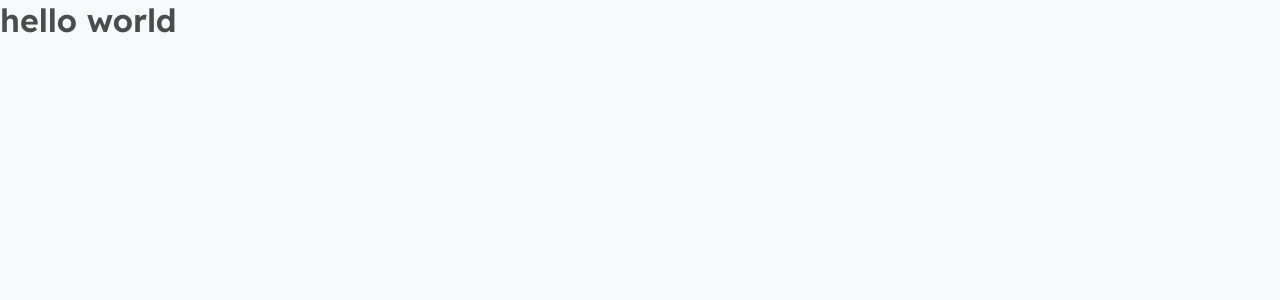
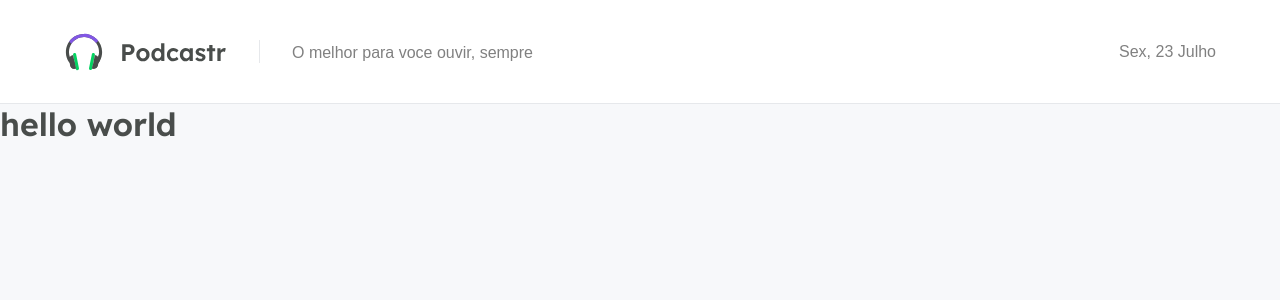
Before and after one commit to MatheusF99/NLW-5_Podcastr, a Next.js app: page / in a window 1280 px wide. Shown: the top 300 px of the page. Built offline with nearby package versions, Linux system fonts and the light colour scheme.

Commit message:
criando component player

```diff
--- a/package.json
+++ b/package.json
@@ -9,9 +9,11 @@
     "lint": "next lint"
   },
   "dependencies": {
+    "date-fns": "^2.23.0",
     "next": "11.0.1",
     "react": "17.0.2",
     "react-dom": "17.0.2",
+    "react-icons": "^4.2.0",
     "sass": "^1.35.2"
   },
   "devDependencies": {
--- a/src/components/Header/Header.module.scss
+++ b/src/components/Header/Header.module.scss
@@ -0,0 +1,22 @@
+.headerContainer{
+  background: var(--white);
+  height: 6.5rem;
+
+  display: flex;
+  align-items: center;
+
+  padding: 2rem 4rem;
+
+  border-bottom: 1px solid var(--gray-100);
+
+  p{
+    margin-left: 2rem;
+    padding: .25rem 0 .025rem 2rem;
+    border-left: 1px solid var(--gray-100);
+  }
+  span{
+    margin-left: auto;
+    text-transform: capitalize;
+
+  }
+}
--- a/src/components/Header/Header.tsx
+++ b/src/components/Header/Header.tsx
@@ -0,0 +1,22 @@
+import React from 'react'
+import Image from 'next/image'
+import format from 'date-fns/format'
+import ptBR from 'date-fns/locale/pt-BR'
+
+import styles from './Header.module.scss'
+import logo from '../../../public/Logo.svg'
+
+export default function Header() {
+
+  const curruntDate = format(new Date(), 'EEEEEE, d MMMM', {
+    locale: ptBR
+  })
+
+  return (
+    <header className={styles.headerContainer}>
+      <Image src={logo} alt="podcastr" />
+      <p>O melhor para voce ouvir, sempre</p>
+      <span>{curruntDate}</span>
+    </header>
+  )
+}
--- a/src/pages/_app.tsx
+++ b/src/pages/_app.tsx
@@ -1,7 +1,13 @@
+import Header from '../components/Header/Header'
 import '../styles/globals.scss'
 
 function MyApp({ Component, pageProps }) {
-  return <Component {...pageProps} />
+  return (
+    <div>
+      <Header />
+      <Component {...pageProps} />
+    </div>
+  )
 }
 
 export default MyApp
```
Also changed, not shown: public/Logo.svg (added), 1 other file (tests, documents, lock files or other folders).
